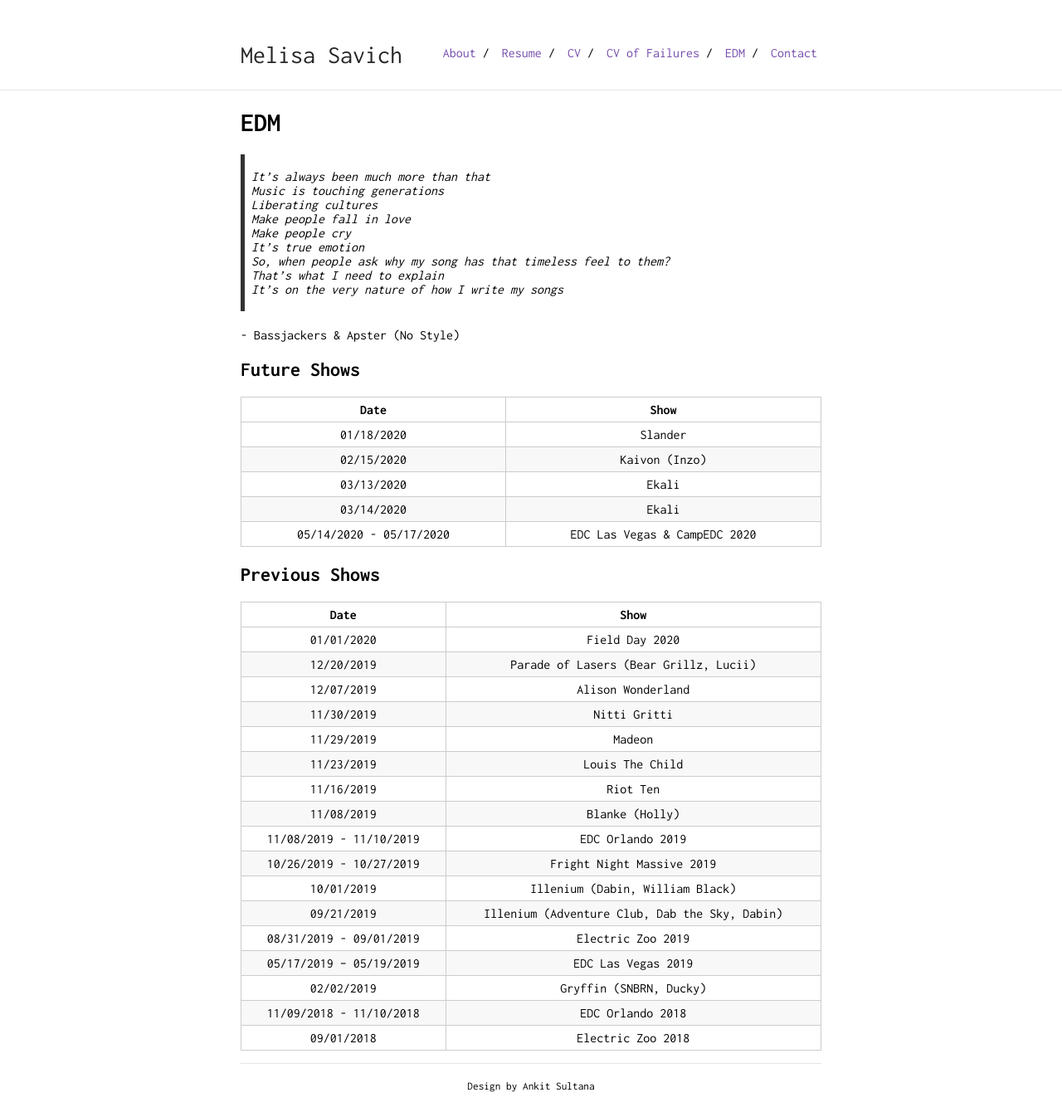
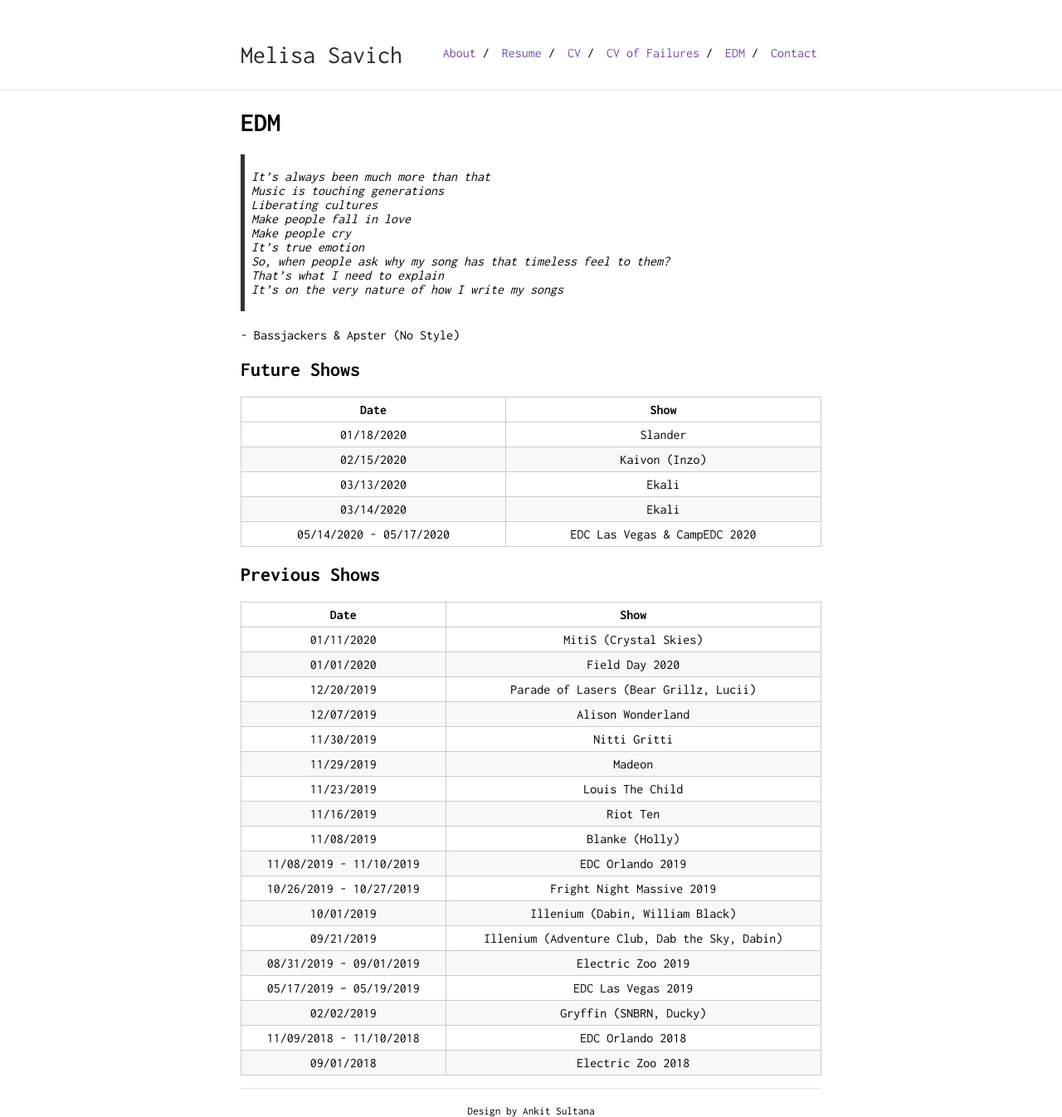
Before and after one commit to mksavic/mksavic.github.io, a Jekyll site: the page built from edm.md, in a window 1280 px wide. Shown: the whole page at 83% size. Built offline with Jekyll 4.4.1, drawn with Linux system fonts in a browser that asks for light colours; our own code applies the rules of GitHub Pages for plain Markdown files; before the commit the page ends 1316 px from its top, so only the background shows below that.

Commit message:
update edm.md

```diff
--- a/edm.md
+++ b/edm.md
@@ -31,6 +31,7 @@ is_contact: true
 
 |          Date           |                      Show                      |
 |:-----------------------:|:----------------------------------------------:|
+|       01/11/2020        |             MitiS (Crystal Skies)              |
 |       01/01/2020        |                 Field Day 2020                 |
 |       12/20/2019        |     Parade of Lasers (Bear Grillz, Lucii)      |
 |       12/07/2019        |               Alison Wonderland                |
```
